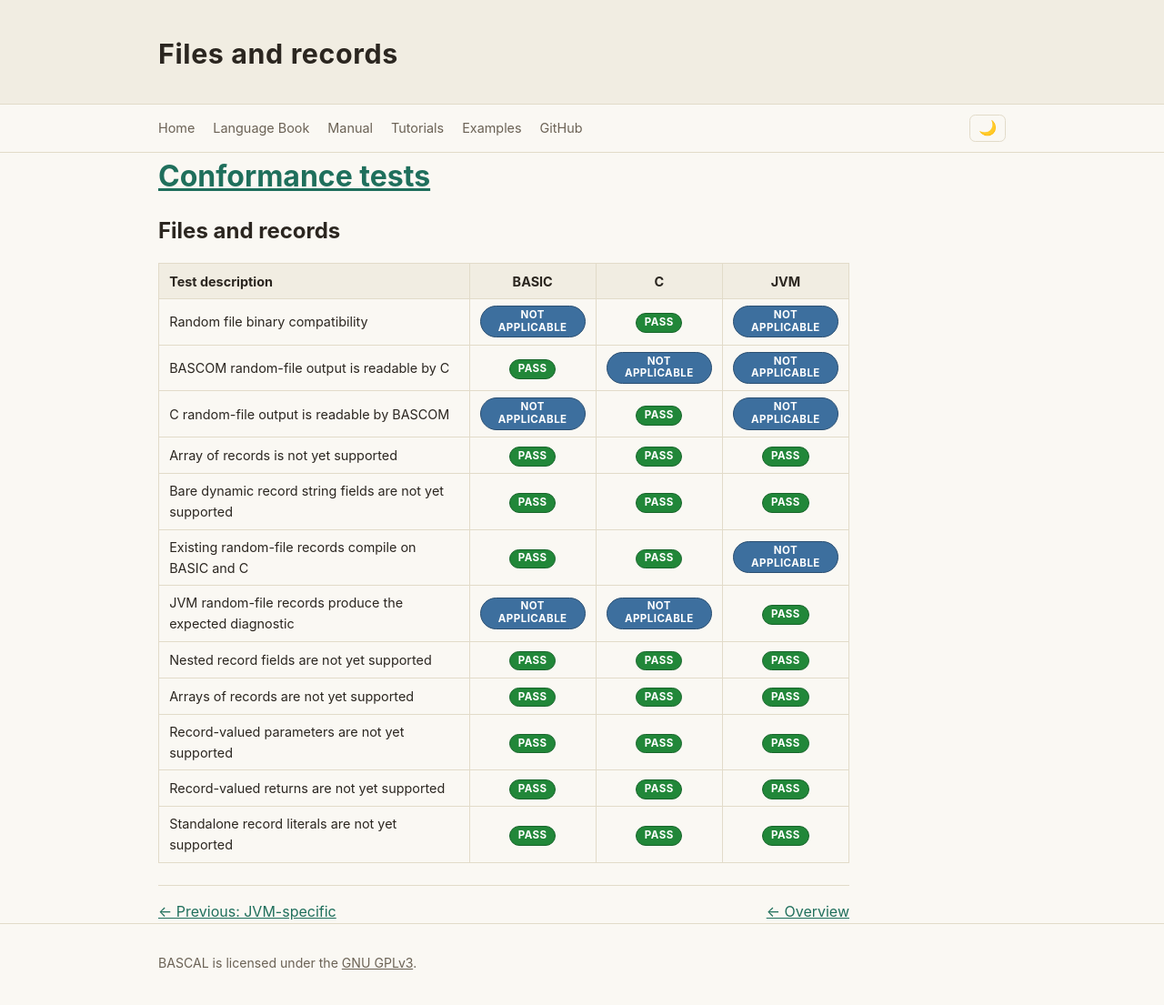
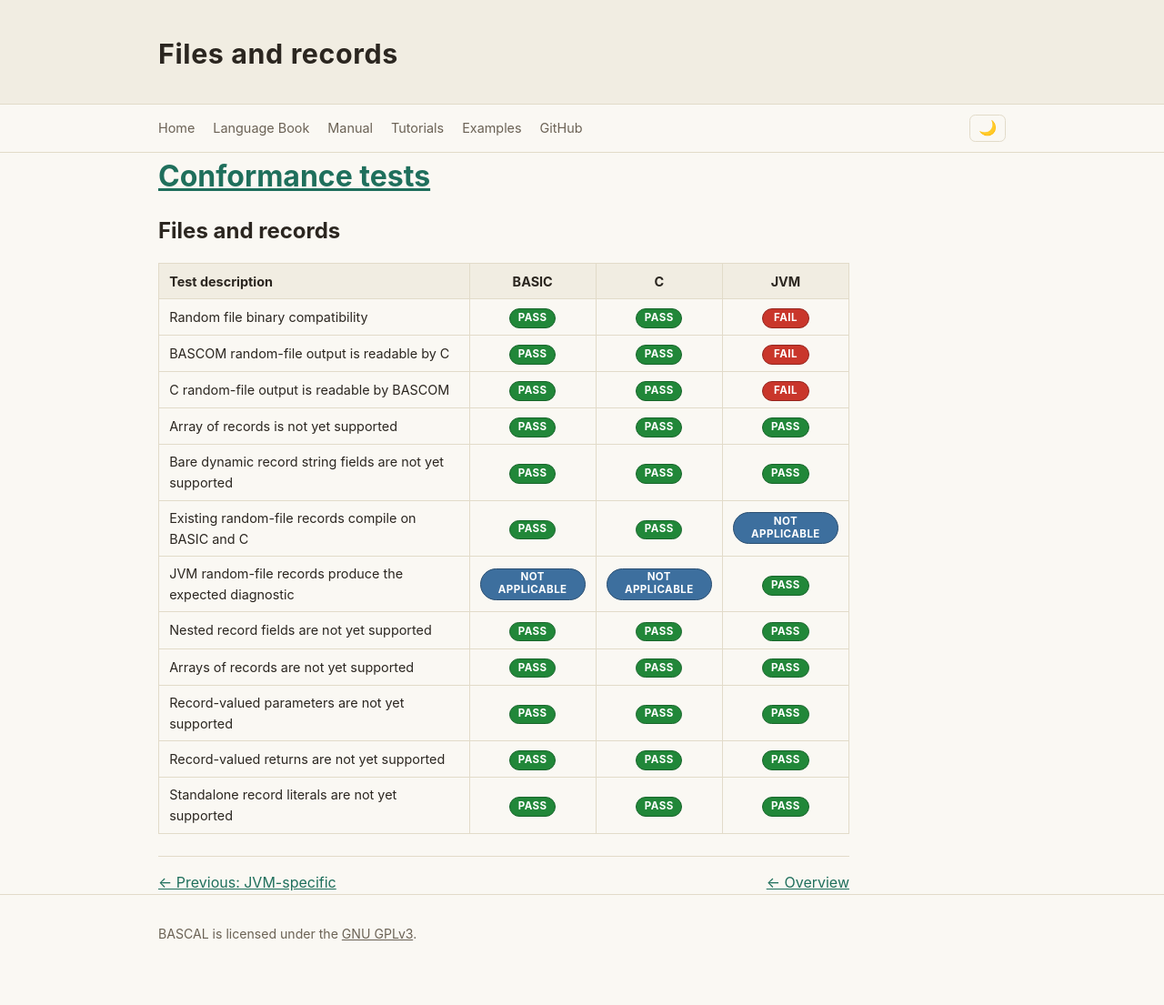
Before and after one commit to johnjoeallen/bascal, an MkDocs documentation site: the page built from docs/conformance/records.md, in a window 1280 px wide and 1119 px high. Shown: the top 1105 px of the window at 91% size. Built offline with MkDocs 1.6.1, drawn with Linux system fonts in a browser that asks for light colours.

Commit message:
Group random-file compatibility across backends

```diff
--- a/docs/conformance/records.md
+++ b/docs/conformance/records.md
@@ -4,9 +4,9 @@
 
 | Test description | BASIC | C | JVM |
 | --- | :---: | :---: | :---: |
-| Random file binary compatibility | NOT APPLICABLE | PASS | NOT APPLICABLE |
-| BASCOM random-file output is readable by C | PASS | NOT APPLICABLE | NOT APPLICABLE |
-| C random-file output is readable by BASCOM | NOT APPLICABLE | PASS | NOT APPLICABLE |
+| Random file binary compatibility | PASS | PASS | FAIL |
+| BASCOM random-file output is readable by C | PASS | PASS | FAIL |
+| C random-file output is readable by BASCOM | PASS | PASS | FAIL |
 | Array of records is not yet supported | PASS | PASS | PASS |
 | Bare dynamic record string fields are not yet supported | PASS | PASS | PASS |
 | Existing random-file records compile on BASIC and C | PASS | PASS | NOT APPLICABLE |
```
Also changed, not shown: docs/conformance.md (+2 -2 lines), docs/conformance/basic.md (+0 -1 lines), docs/conformance/c.md (+0 -2 lines), 3 other files.
